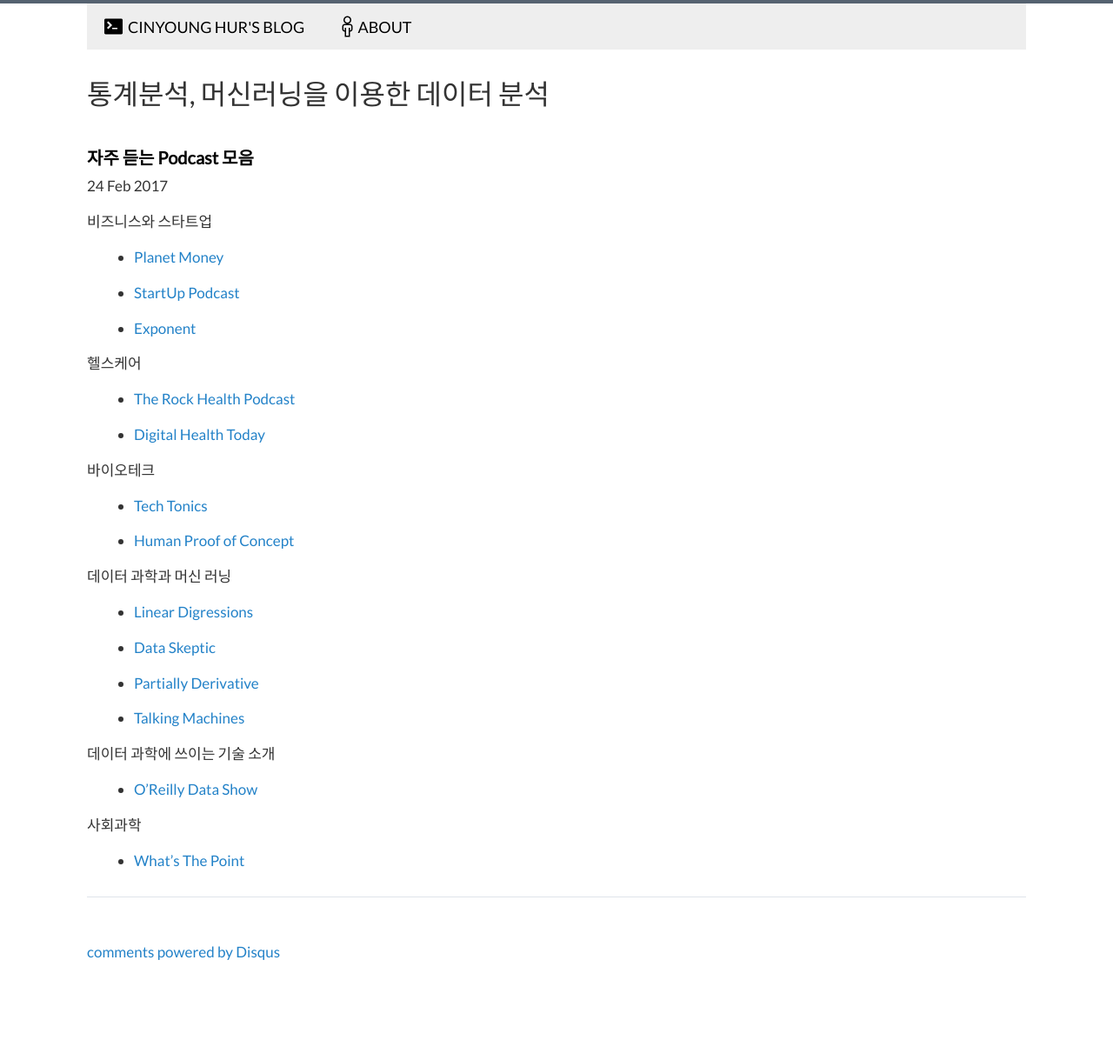
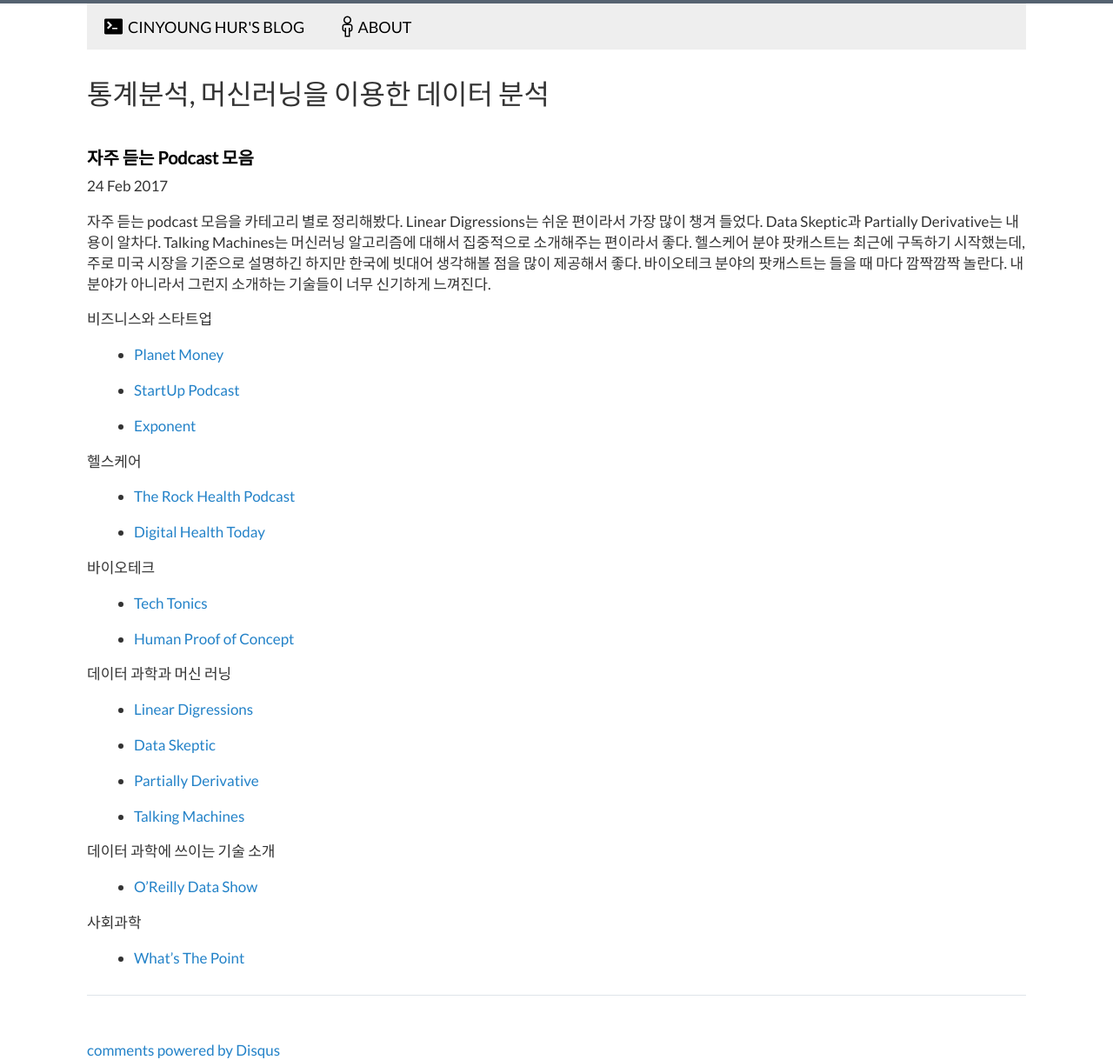
Before and after one commit to hurcy/hurcy.github.io, a Jekyll site: the page built from _posts/2017-02-24-자주-듣는-Podcast-모음.md, in a window 1280 px wide. Shown: the whole page at 87% size. Built offline with Jekyll 4.4.1, drawn with Linux system fonts in a browser that asks for light colours; comment, search, counter and statistics services are not loaded; before the commit the page ends 1107 px from its top, so only the background shows below that.

Commit message:
Update/Create 2017-02-24-자주-듣는-Podcast-모음.md

```diff
--- a/_posts/2017-02-24-자주-듣는-Podcast-모음.md
+++ b/_posts/2017-02-24-자주-듣는-Podcast-모음.md
@@ -5,6 +5,8 @@
 source-id: 1rG9Z-PslDKVWs8E5ZHfhDfPOM-ao1JWNRgfPSPBg5hA
 published: true
 ---
+자주 듣는 podcast 모음을 카테고리 별로 정리해봤다. Linear Digressions는 쉬운 편이라서 가장 많이 챙겨 들었다. Data Skeptic과 Partially Derivative는 내용이 알차다. Talking Machines는 머신러닝 알고리즘에 대해서 집중적으로 소개해주는 편이라서 좋다. 헬스케어 분야 팟캐스트는 최근에 구독하기 시작했는데, 주로 미국 시장을 기준으로 설명하긴 하지만 한국에 빗대어 생각해볼 점을 많이 제공해서 좋다. 바이오테크 분야의 팟캐스트는 들을 때 마다 깜짝깜짝 놀란다. 내 분야가 아니라서 그런지 소개하는 기술들이 너무 신기하게 느껴진다.
+
 비즈니스와 스타트업
 
 * [Planet Money](http://www.npr.org/podcasts/510289/planet-money)
```
